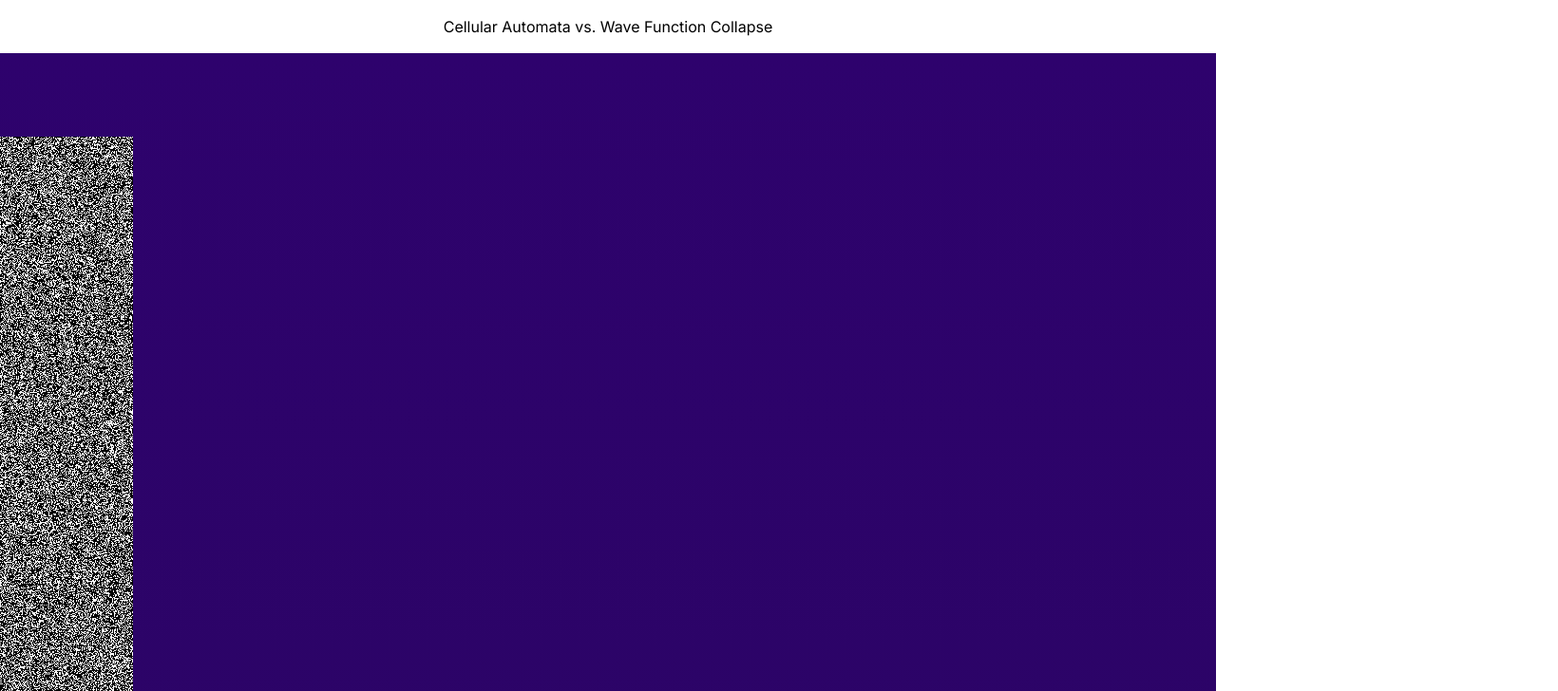
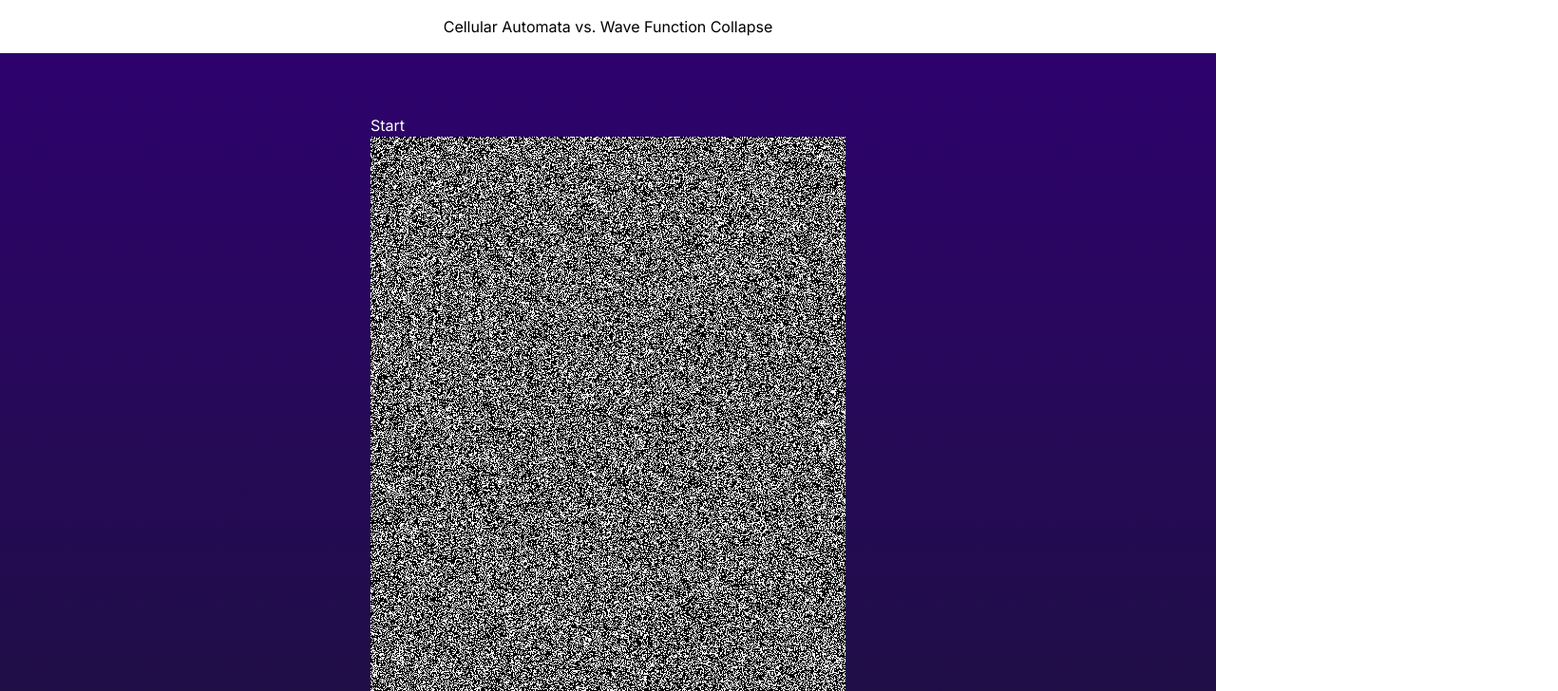
Before and after one commit to rdg922/DSA-final, a Next.js app: page / in a window 1280 px wide. Shown: the top 728 px of the page at 95% size, 1640 px wide, since content can reach past the window. Built offline with nearby package versions, Linux system fonts and the light colour scheme.

Commit message:
Center content

```diff
--- a/src/components/CellularAutomata.tsx
+++ b/src/components/CellularAutomata.tsx
@@ -4,7 +4,7 @@ import React, { useState, useEffect, useRef, useLayoutEffect } from 'react';
 const PIXEL_SIZE = 1;
 
 
-function CaveGeneratorCanvas({ rows = 2000, cols = 500, interval = 100 }) {
+function CaveGeneratorCanvas({ rows = 1000, cols = 500, interval = 100 }) {
     const [grid, setGrid] = useState([]);
     const canvasRef = useRef(null);
     const [isRunning, setIsRunning]= useState(false);
@@ -76,7 +76,7 @@ function CaveGeneratorCanvas({ rows = 2000, cols = 500, interval = 100 }) {
             <button onClick={() => setIsRunning(!isRunning)}>
                 {isRunning ? 'Stop' : 'Start'}
             </button>
-            <canvas ref={canvasRef} width={cols * 4} height={rows * 4} ></canvas>
+            <canvas ref={canvasRef} width={cols * PIXEL_SIZE} height={rows * PIXEL_SIZE} ></canvas>
         </div>
     );
 }
```
